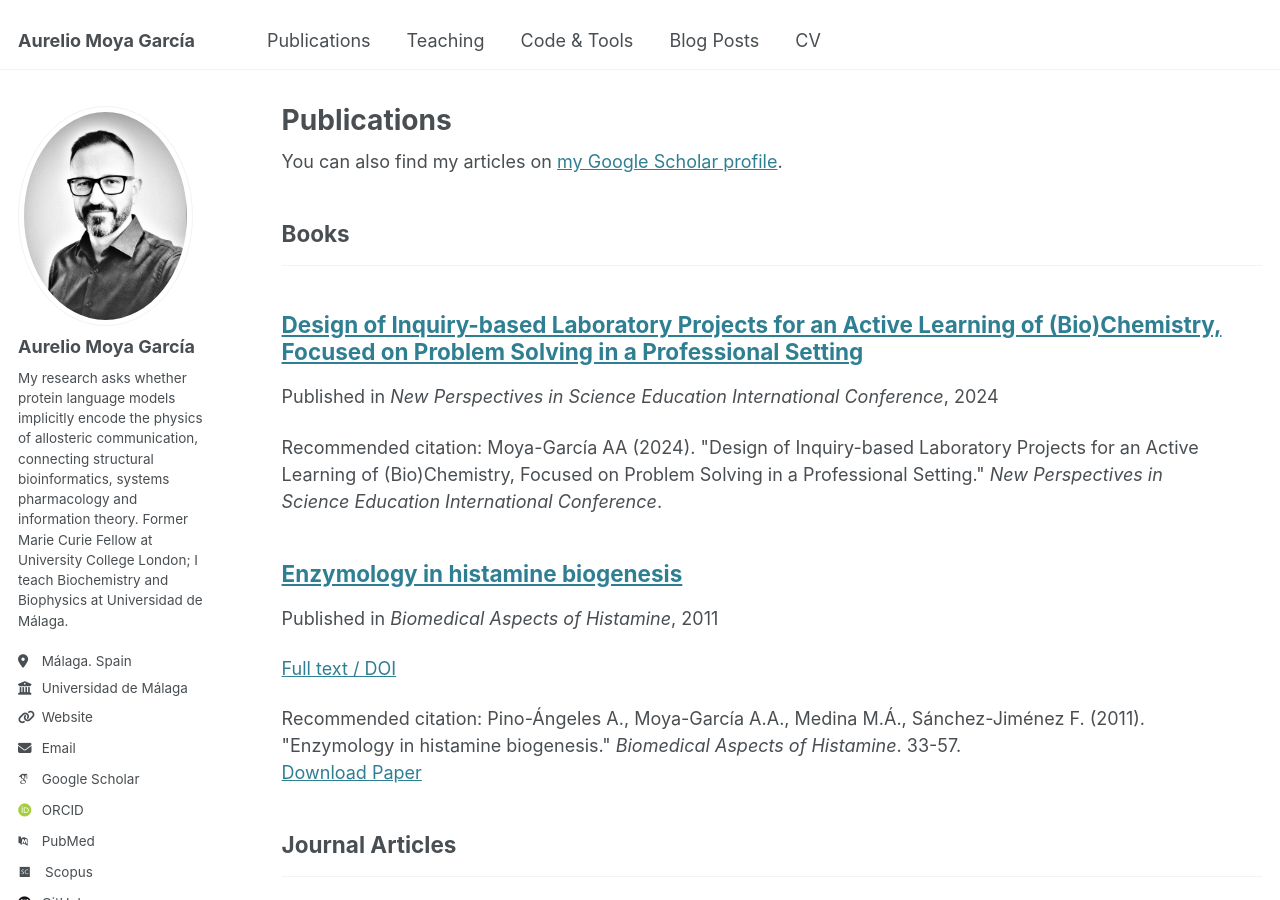
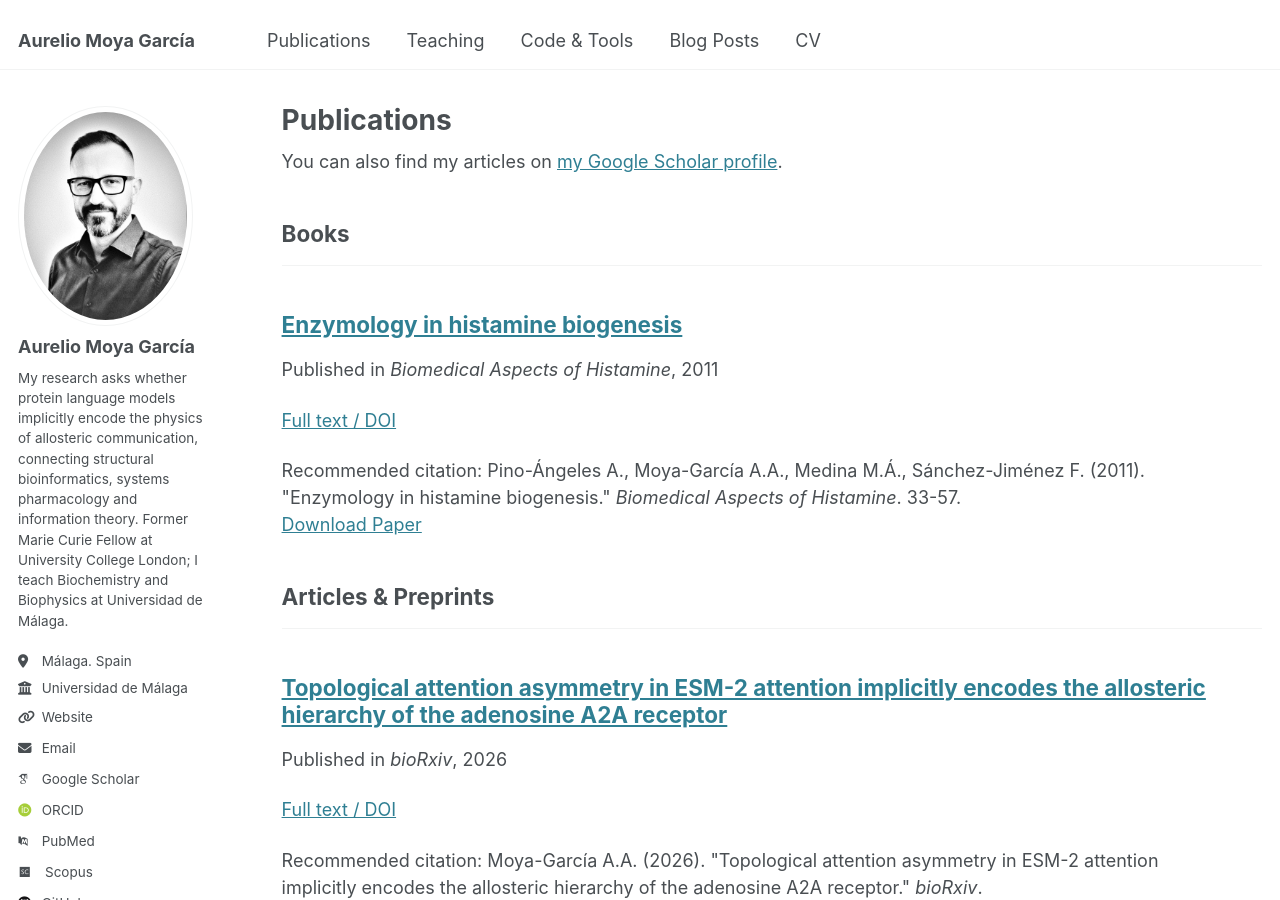
Before and after one commit to amoyag/amoyag.github.io, a Jekyll site: the page built from _pages/publications.html, in a window 1280 px wide and 900 px high. Built offline with Jekyll 4.4.1, drawn with Linux system fonts in a browser that asks for light colours; some web fonts are replaced.

Commit message:
Remove misattributed book-chapter entry, rename Journal Articles heading
The 2024 'Design of Inquiry-based Laboratory Projects' entry read as if
authored solo, but it's a book chapter with no accessible PDF -- removing
until it can be cited correctly. Also renamed the 'Journal Articles'
publication-category heading to 'Articles & Preprints' since that
category now also holds the 2026 bioRxiv preprint.

```diff
--- a/_config.yml
+++ b/_config.yml
@@ -81,7 +81,7 @@ publication_category:
   books:
     title: 'Books'
   manuscripts:
-    title: 'Journal Articles'
+    title: 'Articles & Preprints'
   conferences:
     title: 'Conference Papers'
 
--- a/_publications/2024-01-01-design-of-inquiry-based-laboratory-projects-for-an-active-le.md
+++ /dev/null
@@ -1,9 +0,0 @@
----
-title: "Design of Inquiry-based Laboratory Projects for an Active Learning of (Bio)Chemistry, Focused on Problem Solving in a Professional Setting"
-collection: publications
-category: books
-permalink: /publication/2024-01-01-design-of-inquiry-based-laboratory-projects-for-an-active-le
-date: 2024-01-01
-venue: "New Perspectives in Science Education International Conference"
-citation: 'Moya-García AA (2024). &quot;Design of Inquiry-based Laboratory Projects for an Active Learning of (Bio)Chemistry, Focused on Problem Solving in a Professional Setting.&quot; <i>New Perspectives in Science Education International Conference</i>.'
----
```
